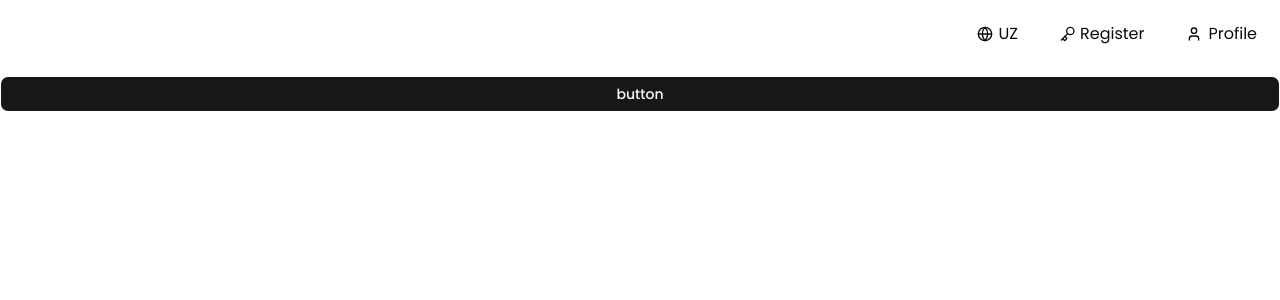
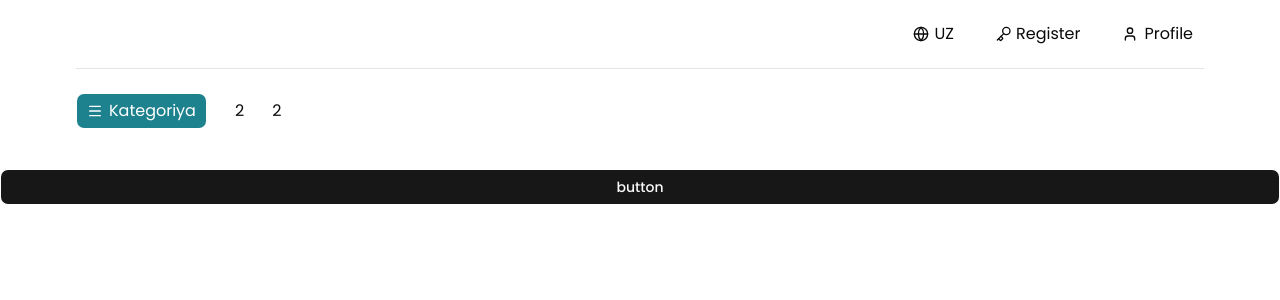
Before and after one commit to sultanov-dev/classifieds, a Next.js app: page / in a window 1280 px wide. Shown: the top 300 px of the page. Built offline with nearby package versions, Linux system fonts and the light colour scheme.

Commit message:
feat:add category drop menu

```diff
--- /dev/null
+++ b/components/layout/header/category.menu.tsx
@@ -0,0 +1,60 @@
+import Link from 'next/link'
+
+import { MenuIcon } from 'lucide-react'
+
+import { Button } from '@/components/ui/button'
+import {
+  DropdownMenu,
+  DropdownMenuContent,
+  DropdownMenuGroup,
+  DropdownMenuItem,
+  DropdownMenuPortal,
+  DropdownMenuSub,
+  DropdownMenuSubContent,
+  DropdownMenuSubTrigger,
+  DropdownMenuTrigger,
+} from '@/components/ui/dropdown-menu'
+import { categoryData } from '@/data/category.data'
+
+export default function CategoryMenu() {
+  return (
+    <DropdownMenu>
+      <DropdownMenuTrigger
+        className="cursor-pointer bg-[#1D828E] text-white"
+        render={
+          <Button
+            className={'transition hover:text-[#1D828E] aria-expanded:text-[#1D828E]'}
+            variant={'ghost'}
+          />
+        }
+      >
+        <MenuIcon className="size-4" />
+        <span className="text-base font-normal capitalize">Kategoriya</span>
+      </DropdownMenuTrigger>
+      <DropdownMenuContent className="w-3xs">
+        <DropdownMenuGroup>
+          {categoryData.map((category) => (
+            <DropdownMenuSub key={category.label}>
+              <DropdownMenuSubTrigger className={'font-normal capitalize'}>
+                {category.Icon ? <category.Icon className="size-6" /> : null}
+                {category.label}
+              </DropdownMenuSubTrigger>
+
+              <DropdownMenuPortal>
+                <DropdownMenuSubContent>
+                  {category.category.map((item) => (
+                    <DropdownMenuItem key={item.id}>
+                      <Link className="font-normal capitalize" href={item.slug}>
+                        {item.label}
+                      </Link>
+                    </DropdownMenuItem>
+                  ))}
+                </DropdownMenuSubContent>
+              </DropdownMenuPortal>
+            </DropdownMenuSub>
+          ))}
+        </DropdownMenuGroup>
+      </DropdownMenuContent>
+    </DropdownMenu>
+  )
+}
--- a/components/layout/header/index.tsx
+++ b/components/layout/header/index.tsx
@@ -5,6 +5,7 @@ import { KeyIcon } from 'lucide-react'
 import { Button } from '@/components/ui/button'
 import Container from '@/shared/container'
 
+import CategoryMenu from './category.menu'
 import LangDropMenu from './lang.dropMenu'
 import ProfileMenu from './profile.menu'
 
@@ -12,7 +13,7 @@ export default function Header() {
   return (
     <header>
       <Container>
-        <div className="mb-6 flex items-center justify-end gap-x-5 pt-4">
+        <div className="mb-6 flex items-center justify-end gap-x-5 border-b py-4">
           <LangDropMenu />
           <Button variant={'ghost'} className="text-base font-normal capitalize">
             <Link href={'/register'} className="flex items-center gap-x-1">
@@ -24,7 +25,13 @@ export default function Header() {
           <ProfileMenu />
         </div>
       </Container>
-      {/* bottom header */}
+      <Container>
+        <div className="mb-10 flex items-center gap-x-7">
+          <CategoryMenu />
+          <span>2</span>
+          <span>2</span>
+        </div>
+      </Container>
     </header>
   )
 }
--- /dev/null
+++ b/data/category.data.ts
@@ -0,0 +1,66 @@
+import { CarIcon, SmartphoneIcon, type LucideIcon } from 'lucide-react'
+
+interface ICategory {
+  id: string
+  label: string
+  slug: string
+}
+
+interface ICategoryData {
+  id: number
+  label: string
+  Icon?: LucideIcon
+  category: ICategory[]
+}
+
+export const categoryData: ICategoryData[] = [
+  {
+    id: 1,
+    Icon: CarIcon,
+    label: 'transport',
+    category: [
+      {
+        id: '1',
+        label: 'Yengil avtomobil',
+        slug: 'yengil-automobil',
+      },
+      {
+        id: '2',
+        label: 'mahsus transport',
+        slug: 'mahsux-transport',
+      },
+      {
+        id: '3',
+        label: 'motosikl',
+        slug: 'motosikl',
+      },
+    ],
+  },
+  {
+    id: 2,
+    Icon: SmartphoneIcon,
+    label: 'elektronika',
+    category: [
+      {
+        id: '4',
+        label: 'Telefon va akssesuarlar',
+        slug: 'telefon-akssesuarlar',
+      },
+      {
+        id: '5',
+        label: 'televizorlar',
+        slug: 'televizorlar',
+      },
+      {
+        id: '6',
+        label: 'Noutbook',
+        slug: 'noutbook',
+      },
+      {
+        id: '7',
+        label: 'planshetlar',
+        slug: 'planshetlar',
+      },
+    ],
+  },
+]
--- a/shared/container.tsx
+++ b/shared/container.tsx
@@ -1,5 +1,9 @@
 import { ReactNode } from 'react'
 
 export default function Container({ children }: { children: ReactNode }) {
-  return <div className="mx-auto max-w-7xl px-3">{children}</div>
+  return (
+    <div className="mx-auto px-3 sm:max-w-lg md:max-w-2xl lg:max-w-4xl xl:max-w-6xl 2xl:max-w-7xl">
+      {children}
+    </div>
+  )
 }
```
